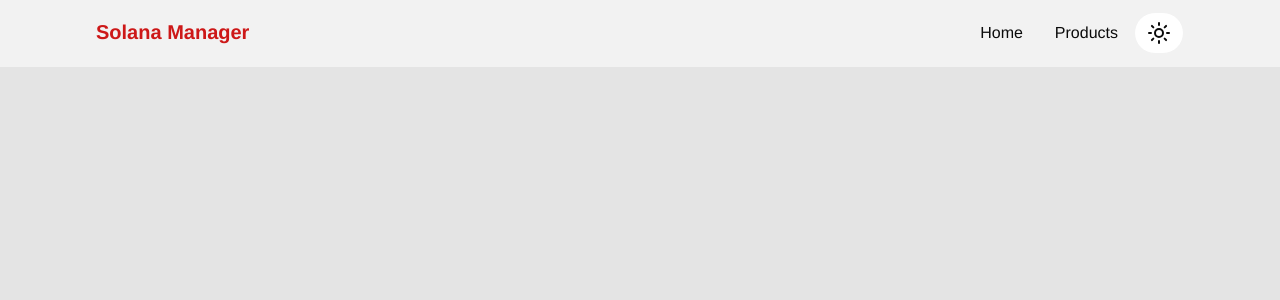
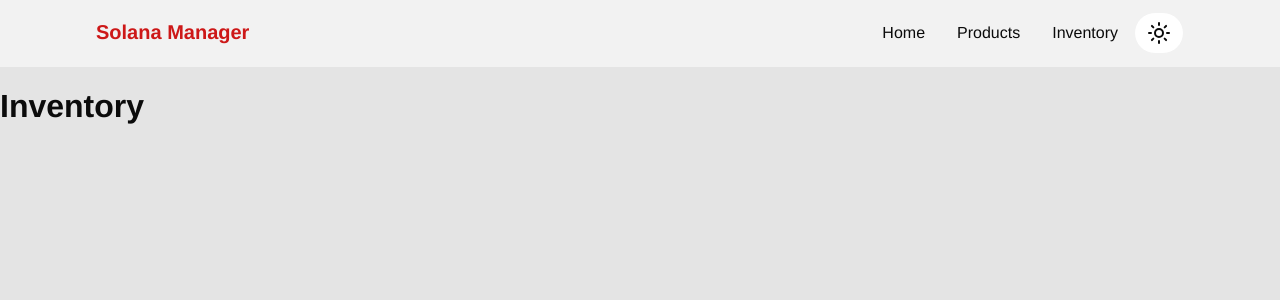
Before and after one commit to n1zen/solana-project, a Vue app in the folder frontend/: page /inventory in a window 1280 px wide. Shown: the top 300 px of the page. Built offline with nearby package versions, Linux system fonts and the light colour scheme.

Commit message:
finish basic nav thing

```diff
--- a/frontend/src/components/Header.vue
+++ b/frontend/src/components/Header.vue
@@ -7,6 +7,7 @@
             <nav>
                 <router-link to="/">Home</router-link>
                 <router-link to="/products">Products</router-link>
+                <router-link to="/inventory">Inventory</router-link>
             </nav>
             <button @click="toggleTheme">
                 <MoonIcon
--- a/frontend/src/router/index.js
+++ b/frontend/src/router/index.js
@@ -1,6 +1,7 @@
 import { createRouter, createWebHistory } from 'vue-router'
 import HomeView from '../views/HomeView.vue'
 import ProductsView from '@/views/ProductsView.vue'
+import InventoryView from '@/views/InventoryView.vue'
 
 const routes = [
   {
@@ -12,6 +13,11 @@ const routes = [
     path: '/products',
     name: 'products',
     component: ProductsView
+  },
+  {
+    path: '/inventory',
+    name: 'inventory',
+    component: InventoryView
   }
 ]
 
--- /dev/null
+++ b/frontend/src/views/InventoryView.vue
@@ -0,0 +1,11 @@
+<template>
+    <h1>Inventory</h1>
+</template>
+
+<script>
+
+</script>
+
+<style scoped>
+
+</style>
```
